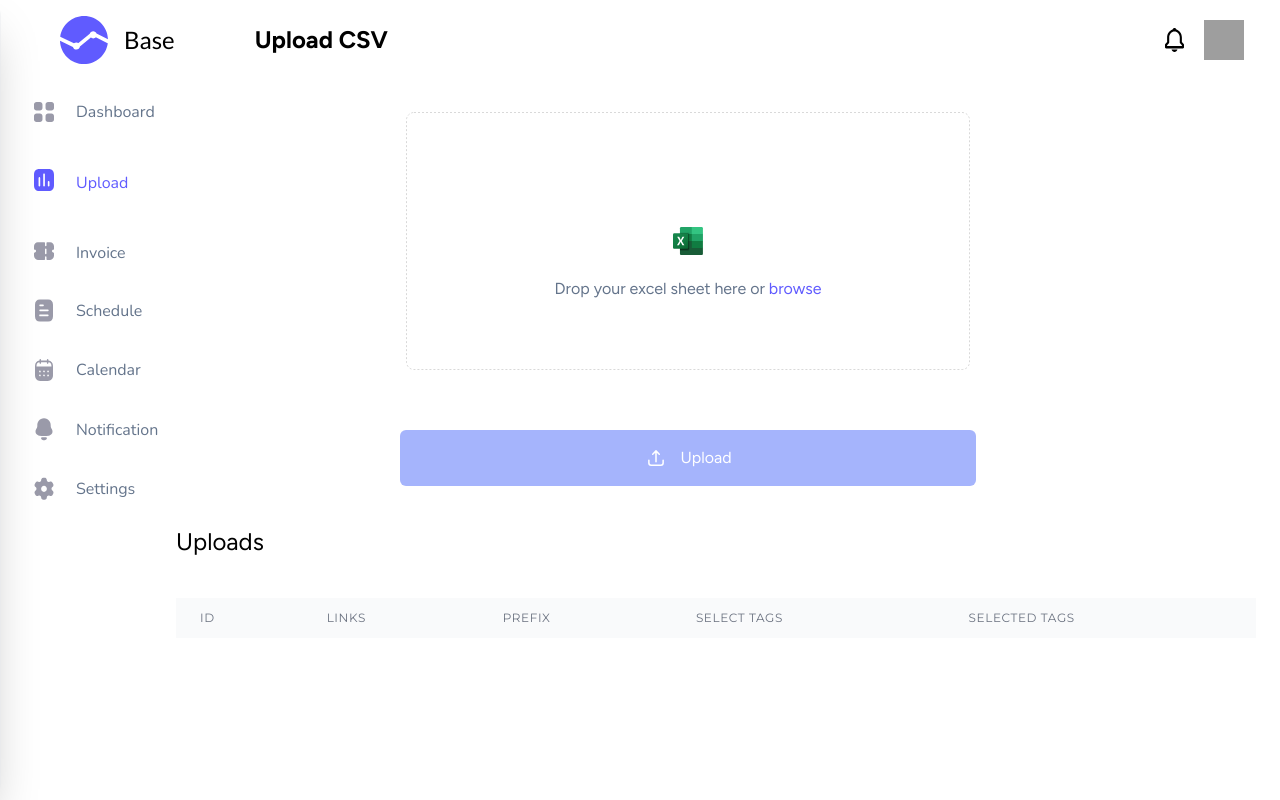
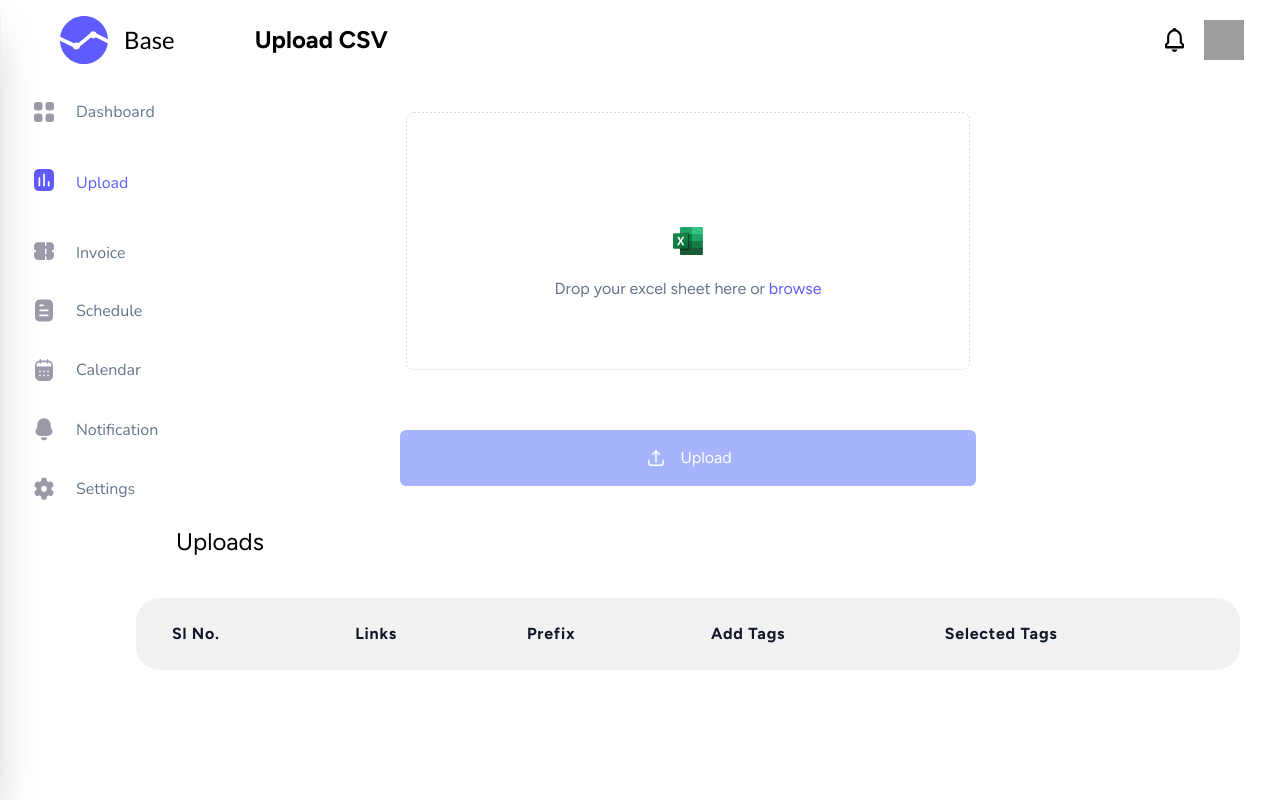
Before and after one commit to Dhruv1238/openInApp-Test, a React (Vite) app: page /upload in a window 1280 px wide. Built offline with nearby package versions, Linux system fonts and the light colour scheme; grey boxes are pictures that could not be loaded.

Commit message:
feat: Table Layout fixed

```diff
--- a/src/App.jsx
+++ b/src/App.jsx
@@ -6,11 +6,11 @@ import { Router } from './Router'
 function App() {
   return (
     <>
-    <div className=' overflow-x-clip'>
+    {/* <div className=' overflow-x-clip'> */}
       <BrowserRouter>
         <Router />
       </BrowserRouter>
-    </div>
+    {/* </div> */}
     </>
   )
 }
--- a/src/components/ExcelUpload.jsx
+++ b/src/components/ExcelUpload.jsx
@@ -137,20 +137,20 @@ const ExcelUpload = () => {
                 }
             </div>
             <h1 className='font-figtree text-2xl mt-10 md:ml-20 ml-10'>Uploads</h1>
-            <div className="flex md:w-screen mx-10 h- flex-col overflow-scroll pr-16 p-10 md:max-w-full max-w-sm ">
-                <table className="md:min-w-screen divide-y divide-gray-200 ">
-                    <thead className="bg-gray-50">
+            <div className="flex md:11/12 md:mx-10 mx-5 flex-col overflow-scroll bg-[#F2F2F2] rounded-3xl mt-10 p-3 md:max-w-full max-w-sm ">
+                <table className="md:min-w-screen divide-y bg-[#F2F2F2] divide-gray-200 rounded-2xl ">
+                    <thead className="bg-gray-70">
                         <tr>
-                            <th scope="col" className="px-6 py-3 text-left text-xs font-medium text-gray-500 uppercase tracking-wider">ID</th>
-                            <th scope="col" className="px-6 py-3 text-left text-xs font-medium text-gray-500 uppercase tracking-wider">Links</th>
-                            <th scope="col" className="px-6 py-3 text-left text-xs font-medium text-gray-500 uppercase tracking-wider">Prefix</th>
-                            <th scope="col" className="px-6 py-3 text-left text-xs font-medium text-gray-500 uppercase tracking-wider">Select Tags</th>
-                            <th scope="col" className="px-6 py-3 text-left text-xs font-medium text-gray-500 uppercase tracking-wider">Selected Tags</th>
+                            <th scope="col" className="px-6 py-3 text-left text-md text-gray-900 font-bold font-figtree tracking-wider">Sl No.</th>
+                            <th scope="col" className="px-6 py-3 text-left text-md text-gray-900 font-bold font-figtree tracking-wider">Links</th>
+                            <th scope="col" className="px-6 py-3 text-left text-md text-gray-900 font-bold font-figtree tracking-wider">Prefix</th>
+                            <th scope="col" className="px-6 py-3 text-left text-md text-gray-900 font-bold font-figtree tracking-wider">Add Tags</th>
+                            <th scope="col" className="px-6 py-3 text-left text-md text-gray-900 font-bold font-figtree tracking-wider">Selected Tags</th>
                         </tr>
                     </thead>
-                    <tbody className="bg-white divide-y divide-gray-200">
-                        {csvData?.map((row, index) => (
-                            <tr key={index}>
+                    <tbody className="bg-white divide-y-[16px] divide-[#F2F2F2] rounded-2xl">
+                        {csvData?.slice(1).map((row, index) => (
+                            <tr key={index} className='rounded-3xl'>
                                 <td className="px-6 py-4 whitespace-nowrap">{row[0]}</td>
                                 <td className="px-6 py-4 whitespace-nowrap">
                                     <a href={row[1]} target="_blank" rel="noreferrer" className="text-indigo-600 hover:text-indigo-900">{row[1]}</a>
--- a/src/index.css
+++ b/src/index.css
@@ -18,5 +18,5 @@
 }
 
 ::-webkit-scrollbar-thumb:hover {
-    background: #6B6EAB;
+    background: #605BFF;
 }
--- a/src/pages/Upload.jsx
+++ b/src/pages/Upload.jsx
@@ -9,7 +9,7 @@ export const Upload = () => {
                 {/* <div className="absolute z-40 top-0 left-0 overflow-hidden"> */}
                 <Drawer />
                 {/* </div> */}
-                <div className="z-40 absolute mt-28 overflow-x-clip right-0 left-24">
+                <div className="z-40 absolute mt-28 overflow-x-clip right-0 left-0 md:left-24">
                     {/* <h1 >Upload</h1> */}
                     <ExcelUpload />
                 </div>
```
